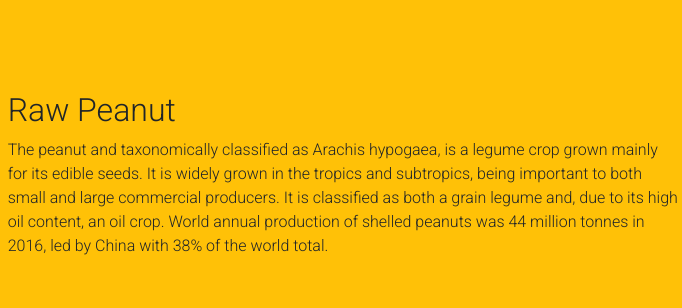
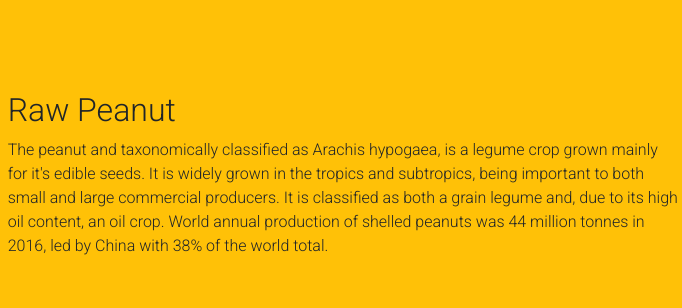
Before and after one commit to lola-lew/Shorden-2, a plain HTML site: page index.html in a window 1280 px wide. Shown: the part 2160-2468 px from the top of the page, 499-1181 px from the left. Drawn offline with nearby package versions, Linux system fonts and the light colour scheme.

Commit message:
generated new branch dev

```diff
--- a/index.html
+++ b/index.html
@@ -150,7 +150,7 @@
             Raw Peanut
           </h2>
           <p>
-            The peanut and taxonomically classified as Arachis hypogaea, is a legume crop grown mainly for its edible
+            The peanut and taxonomically classified as Arachis hypogaea, is a legume crop grown mainly for it's edible
             seeds.
             It is widely grown in the tropics and subtropics, being important to both small and large commercial
             producers.
```
